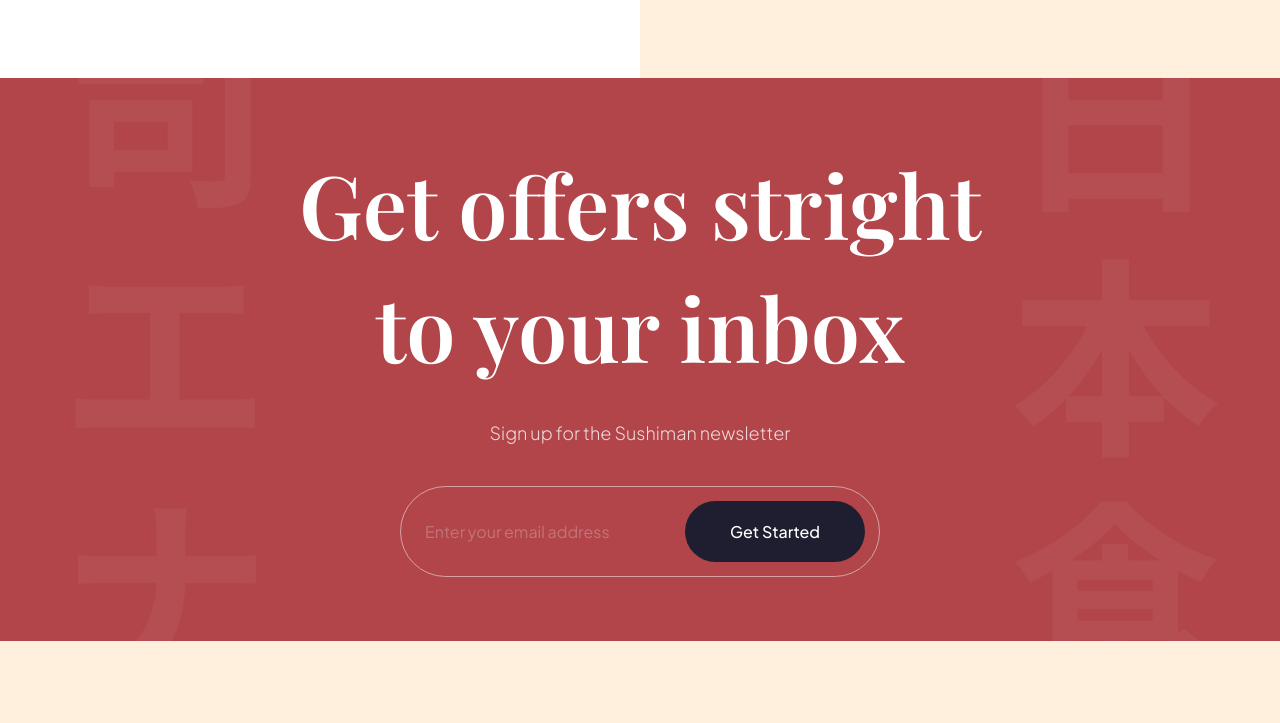
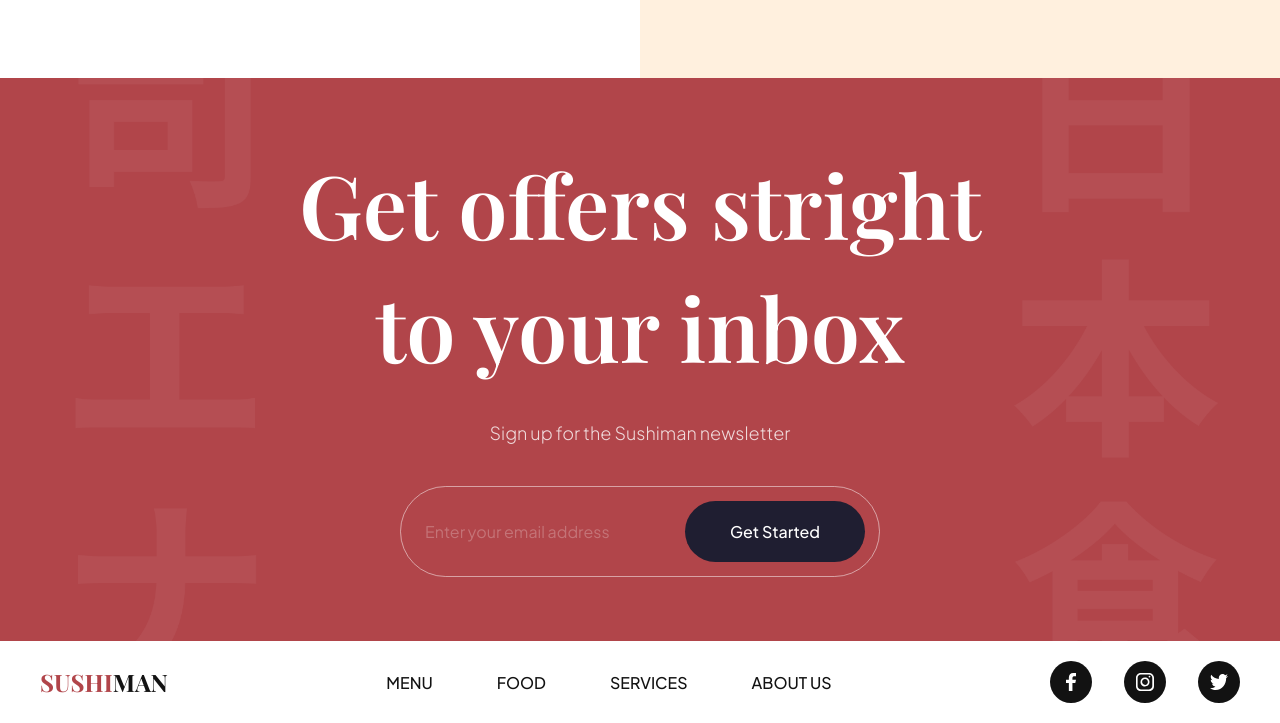
Before and after one commit to afiifatuts/modern-responsive-web, a website built with Vite: page index.html in a window 1280 px wide. Shown: the part 3620-4343 px from the top of the page. Before the commit the page ends 4261 px from the top, so only its background shows below. Built offline with nearby package versions, Linux system fonts and the light colour scheme.

Commit message:
[feature] add footer

```diff
--- a/css/sections/footer.css
+++ b/css/sections/footer.css
@@ -0,0 +1,62 @@
+.footer{
+    width: 100%;
+    padding: 20px 40px;
+    background: var(--color-white);
+
+    flex-wrap: wrap;
+    gap: 20px;
+
+    overflow: hidden;
+}
+
+.footer__logo{
+    font-size: 24px;
+    font-weight: bold;
+    font-family: var(--playfair-display);
+    text-transform: uppercase;
+    color: var(--secondary-color);
+
+    cursor: pointer;
+}
+
+.footer__logo span{
+    color: var(--primary-color);
+}
+
+.footer ul{
+    list-style: none;
+
+    display: flex;
+    flex-wrap: wrap;
+    flex-direction: row;
+    gap: 64px;
+}
+
+.footer ul:last-child{
+    gap: 32px;
+}
+
+.footer__nav li{
+    font-size: 16px;
+    font-weight: 500;
+    font-family: var(--plus-jakarta-sans);
+    text-transform: uppercase;
+    color: var(--secondary-color);
+
+    cursor: pointer;
+}
+
+.footer__social li{
+    width: 42px;
+    height: 42px;
+
+    background-color: var(--secondary-color);
+    border-radius: 100%;
+}
+
+.footer__social li img{
+    width: 45%;
+    height: 45%;
+
+    object-fit: contain;
+}
--- a/index.html
+++ b/index.html
@@ -338,6 +338,29 @@
       </div>
     </section>
 
+    <footer class="footer flex-between">
+      <h3 class="footer__logo"><span>Sushi</span>man</h3>
+
+      <ul class="footer__nav">
+        <li><a href="#menu">Menu</a></li>
+        <li><a href="#food">Food</a></li>
+        <li><a href="#services">Services</a></li>
+        <li><a href="#about-us">About Us</a></li>
+      </ul>
+
+      <ul class="footer__social">
+        <li class="flex-center">
+          <img src="assets/facebook.svg" alt="facebook" />
+        </li>
+        <li class="flex-center">
+          <img src="assets/instagram.svg" alt="instagram" />
+        </li>
+        <li class="flex-center">
+          <img src="assets/twitter.svg" alt="twitter" />
+        </li>
+      </ul>
+    </footer>
+
     <script src="js/script.js" type="module"></script>
   </body>
 </html>
```
